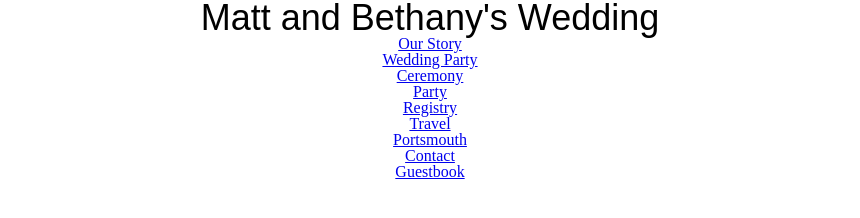
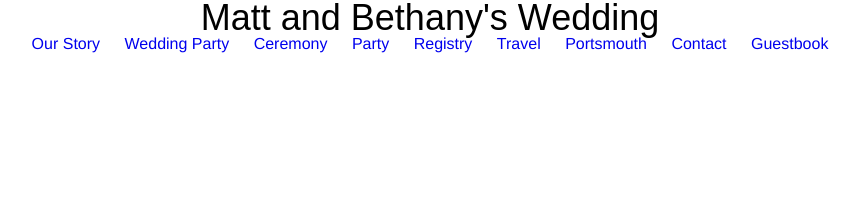
Before and after one commit to mattfurtado/mattandbethanyswedding, a plain HTML site: page index.html in a window 1280 px wide. Shown: the whole page, without its empty margins (210-1070 px from the left). Drawn offline with nearby package versions, Linux system fonts and the light colour scheme.

Commit message:
CSS tweaks to nav.

```diff
--- a/index.html
+++ b/index.html
@@ -11,7 +11,7 @@
       <h1>Matt and Bethany's Wedding</h1>
     </header>
     <nav>
-      <ul id="main-nav">
+      <ul id="main-nav" class="inline">
         <li><a href="#">Our Story</a></li>
         <li><a href="#">Wedding Party</a></li>
         <li><a href="#">Ceremony</a></li>
--- a/sass/main.sass
+++ b/sass/main.sass
@@ -1,14 +1,29 @@
 @import "compass/reset"
 @import "compass/css3"
+@import "compass/utilities/general/clearfix"
 
 html
   font-size: 62.5%
 
 body
-  font-size: 1.6rem
+  font:
+    family: "Helvetica Neue", Helvetica, Arial, sans-serif
+    size: 1.6rem
   text-align: center
+
+a
+  text-decoration: none
 
 h1
   font:
     family: "giddyup-std-1","giddyup-std-2",sans-serif
     size: 3.6rem
+
+ul.inline li
+  display: inline-block
+
+ul#main-nav
+  display: inline-block
+
+  li
+    padding: 0 1rem
```
Also changed, not shown: css/main.css.
